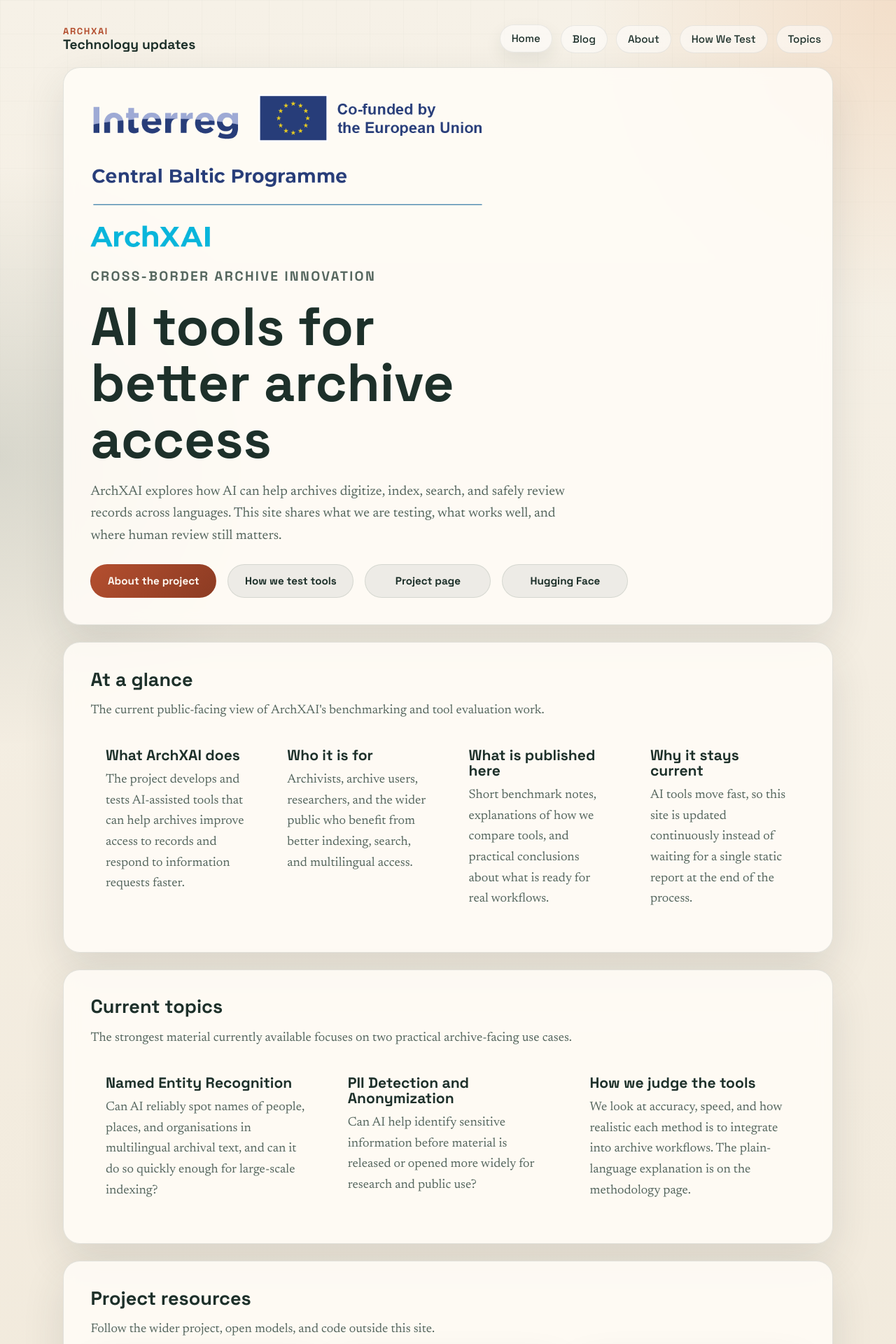
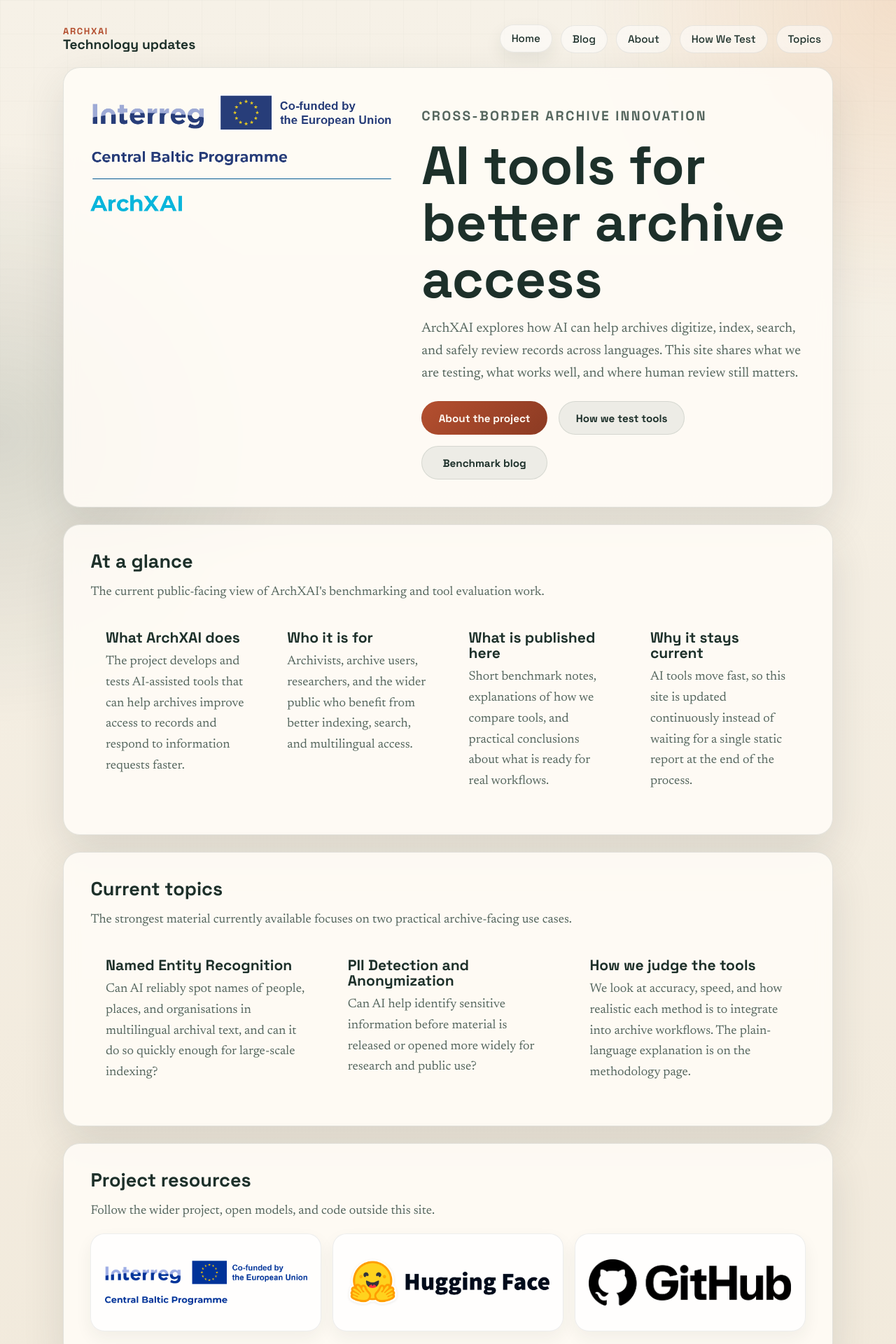
Before and after one commit to archxai/archxai.github.io, a Jekyll site: the page built from index.md, in a window 1280 px wide. Shown: the top 1920 px of the page at 70% size. Built offline with Jekyll 4.4.1, drawn with Linux system fonts in a browser that asks for light colours; some of the changed text lies outside the part shown.

Commit message:
Refine hero branding and switch resource links to logos

```diff
--- a/assets/css/site.css
+++ b/assets/css/site.css
@@ -156,6 +156,17 @@ h3 {
   max-width: 12ch;
 }
 
+.hero-grid {
+  display: grid;
+  gap: 1.5rem;
+  align-items: center;
+  grid-template-columns: minmax(280px, 0.9fr) minmax(0, 1.1fr);
+}
+
+.hero-copy > * + * {
+  margin-top: 1rem;
+}
+
 .hero p,
 .lede {
   font-size: 1.2rem;
@@ -182,7 +193,7 @@ h3 {
 }
 
 .hero-logo {
-  width: min(560px, 100%);
+  width: min(430px, 100%);
 }
 
 .partner-strip {
@@ -222,7 +233,14 @@ h3 {
   grid-template-columns: repeat(auto-fit, minmax(180px, 1fr));
 }
 
+.resource-logo-grid {
+  display: grid;
+  gap: 1rem;
+  grid-template-columns: repeat(auto-fit, minmax(220px, 1fr));
+}
+
 .partner-logo-link,
+.resource-logo-link,
 .blog-card {
   display: flex;
   align-items: center;
@@ -238,6 +256,7 @@ h3 {
 }
 
 .partner-logo-link:hover,
+.resource-logo-link:hover,
 .blog-card:hover {
   transform: translateY(-1px);
   transition: 180ms ease;
@@ -249,6 +268,14 @@ h3 {
   width: auto;
   max-width: 100%;
   max-height: 108px;
+  height: auto;
+}
+
+.resource-logo-link img {
+  display: block;
+  width: auto;
+  max-width: 100%;
+  max-height: 82px;
   height: auto;
 }
 
@@ -494,4 +521,8 @@ h3 {
   .intro-grid {
     grid-template-columns: 1fr;
   }
+
+  .hero-grid {
+    grid-template-columns: 1fr;
+  }
 }
--- a/index.md
+++ b/index.md
@@ -6,17 +6,20 @@ permalink: /
 ---
 
 <section class="hero">
-  <div class="logo-frame">
-    <img class="hero-logo" src="{{ '/assets/images/archxai-logo.png' | relative_url }}" alt="Interreg Central Baltic Programme and ArchXAI project logo">
-  </div>
-  <p class="eyebrow">Cross-border archive innovation</p>
-  <h1>AI tools for better archive access</h1>
-  <p>ArchXAI explores how AI can help archives digitize, index, search, and safely review records across languages. This site shares what we are testing, what works well, and where human review still matters.</p>
-  <div class="action-row">
-    <a class="button button-primary" href="{{ '/overview/' | relative_url }}">About the project</a>
-    <a class="button button-secondary" href="{{ '/methodology/' | relative_url }}">How we test tools</a>
-    <a class="button button-secondary" href="https://centralbaltic.eu/project/archxai/" target="_blank" rel="noopener">Project page</a>
-    <a class="button button-secondary" href="https://huggingface.co/archxai-project" target="_blank" rel="noopener">Hugging Face</a>
+  <div class="hero-grid">
+    <div class="logo-frame">
+      <img class="hero-logo" src="{{ '/assets/images/archxai-logo.png' | relative_url }}" alt="Interreg Central Baltic Programme and ArchXAI project logo">
+    </div>
+    <div class="hero-copy">
+      <p class="eyebrow">Cross-border archive innovation</p>
+      <h1>AI tools for better archive access</h1>
+      <p>ArchXAI explores how AI can help archives digitize, index, search, and safely review records across languages. This site shares what we are testing, what works well, and where human review still matters.</p>
+      <div class="action-row">
+        <a class="button button-primary" href="{{ '/overview/' | relative_url }}">About the project</a>
+        <a class="button button-secondary" href="{{ '/methodology/' | relative_url }}">How we test tools</a>
+        <a class="button button-secondary" href="{{ '/blog/' | relative_url }}">Benchmark blog</a>
+      </div>
+    </div>
   </div>
 </section>
 
@@ -77,18 +80,15 @@ permalink: /
       <p>Follow the wider project, open models, and code outside this site.</p>
     </div>
   </div>
-  <div class="resource-grid">
-    <a class="resource-card" href="https://centralbaltic.eu/project/archxai/" target="_blank" rel="noopener">
-      <h3>Central Baltic project page</h3>
-      <p>Public programme page for the ArchXAI project.</p>
+  <div class="resource-logo-grid">
+    <a class="resource-logo-link" href="https://centralbaltic.eu/project/archxai/" target="_blank" rel="noopener" aria-label="Central Baltic project page">
+      <img src="{{ '/assets/images/resources/central-baltic.png' | relative_url }}" alt="Interreg Central Baltic Programme logo">
     </a>
-    <a class="resource-card" href="https://huggingface.co/archxai-project" target="_blank" rel="noopener">
-      <h3>Hugging Face</h3>
-      <p>Models and related resources published under the project account.</p>
+    <a class="resource-logo-link" href="https://huggingface.co/archxai-project" target="_blank" rel="noopener" aria-label="Hugging Face">
+      <img src="{{ '/assets/images/resources/huggingface.png' | relative_url }}" alt="Hugging Face logo">
     </a>
-    <a class="resource-card" href="https://github.com/archxai" target="_blank" rel="noopener">
-      <h3>GitHub organization</h3>
-      <p>Code repositories, documentation, and the wider project workspace.</p>
+    <a class="resource-logo-link" href="https://github.com/archxai" target="_blank" rel="noopener" aria-label="GitHub organization">
+      <img src="{{ '/assets/images/resources/github.png' | relative_url }}" alt="GitHub logo">
     </a>
   </div>
 </section>
```
Also changed, not shown: overview.md (+14 -24 lines), assets/images/resources/central-baltic.png (added), assets/images/resources/github.png (added), assets/images/resources/huggingface.png (added).
